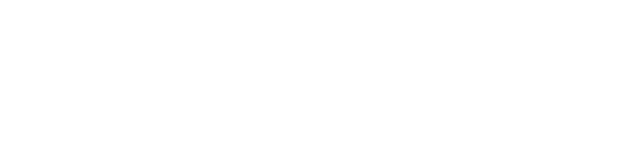
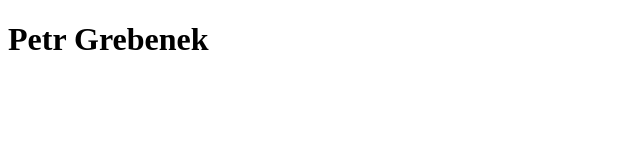
Before and after one commit to petergrebenek/rsschool-cv, a plain HTML site: page index.html in a window 1280 px wide. Shown: the whole page, without its empty margins (0-640 px from the left). Drawn offline with Linux system fonts and the light colour scheme.

Commit message:
feat: add my name

```diff
--- a/index.html
+++ b/index.html
@@ -6,5 +6,7 @@
     <meta name="viewport" content="width=device-width, initial-scale=1.0" />
     <title>Petr Grebenek</title>
   </head>
-  <body></body>
+  <body>
+    <h1>Petr Grebenek</h1>
+  </body>
 </html>
```
